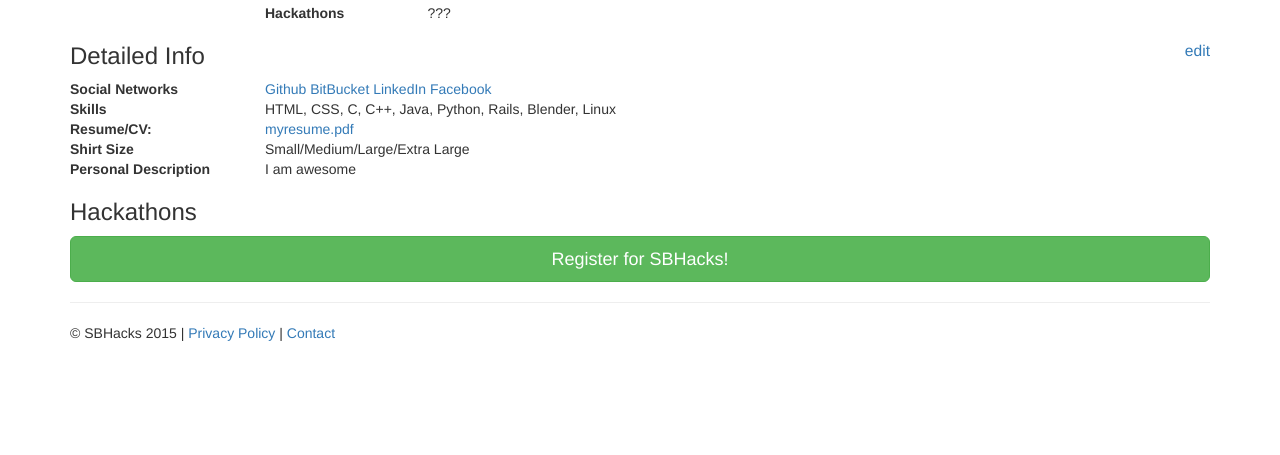
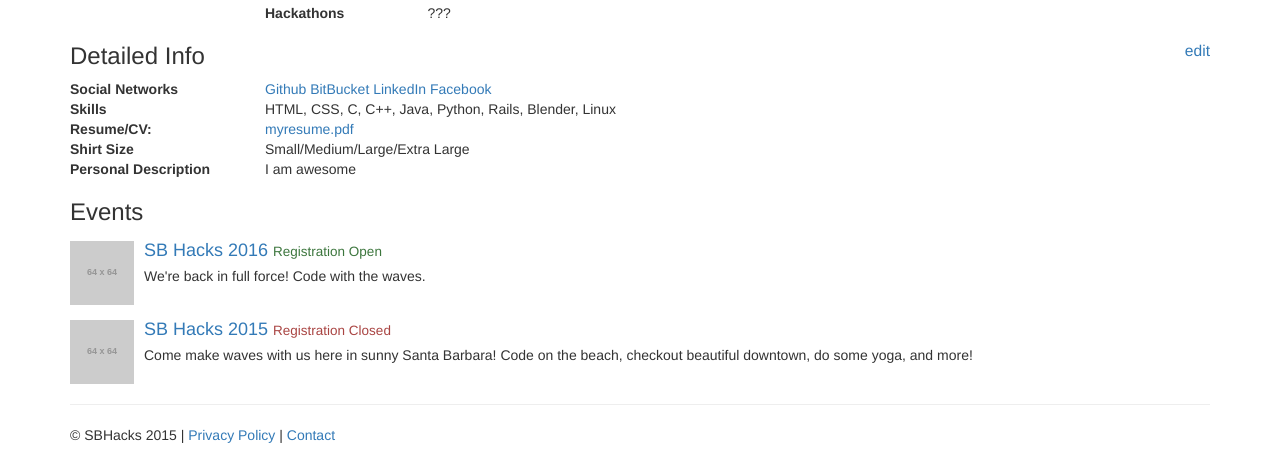
Before and after one commit to masoug/hackalackin, a Flask app: template templates/profile.html in a window 1280 px wide. Shown: the part 363-818 px from the top of the page. Before the commit the page ends 704 px from the top, so only its background shows below. Run offline with Flask 2, Linux system fonts and the light colour scheme; the template is opened without the code that fills it, so the values that code supplies are empty; grey boxes labelled with a size stand in for pictures from a placeholder-image service; parts of the project's set-up code (start-up, migrations or seed data) failed here and were passed over; some libraries are stand-ins or nearby versions.

Commit message:
added some stuff
TODO:
- add csrf protection
- add upload profile pic
- implement detailed profile info (big task)
- implement events/registration (big task)

```diff
--- a/main.py
+++ b/main.py
@@ -24,7 +24,14 @@
 @app.route("/")
 def index():
     # TODO: In reality; query HackerProfile to get user nickname
-    return render_template("index.html", user=users.get_current_user(),
+    user = users.get_current_user()
+    if user:
+        h_user = User.all().filter("user_id =", user.user_id()).get()
+        if h_user:
+            user = h_user
+        else:
+            return redirect(url_for("profile_edit_basic"))
+    return render_template("index.html", user=user,
                            login_url=users.create_login_url(url_for("index")),
                            logout_url=users.create_logout_url(url_for("index")))
 
@@ -47,7 +54,9 @@
         # validate and write new data
         form = ProfileEditBasicForm(request.form)
         if not form.validate():
-            return render_template("profile_edit_basic.html", form=form)
+            return render_template("profile_edit_basic.html",
+                                   logout_url=users.create_logout_url(url_for("index")),
+                                   form=form)
 
         # get user
         user = User.all().filter("user_id =", users.get_current_user().user_id()).get()
@@ -59,7 +68,9 @@
 
         populate_entity(form, user, User)
         user.put()
-        return render_template("profile_edit_basic.html", form=form, update_success=True)
+        return render_template("profile_edit_basic.html",
+                               logout_url=users.create_logout_url(url_for("index")),
+                               form=form, update_success=True)
     else:
         # pre-populate existing fields
         form = ProfileEditBasicForm()
@@ -69,6 +80,7 @@
         else:
             form.email.data = users.get_current_user().email()
         return render_template("profile_edit_basic.html",
+                               logout_url=users.create_logout_url(url_for("index")),
                                form=form)
 
 @app.errorhandler(404)
--- a/models.py
+++ b/models.py
@@ -7,9 +7,9 @@
                  "occupation", "affiliation", "field", "location", "hackathons"]
 
     user_id = db.StringProperty(required=True)
-    created = db.DateProperty(auto_now_add=True)
+    created = db.DateTimeProperty(auto_now_add=True)
 
-    email = db.EmailProperty(required=True)
+    email = db.StringProperty(required=True)
     first_name = db.StringProperty(required=True)
     middle_name = db.StringProperty()
     last_name = db.StringProperty(required=True)
--- a/templates/index.html
+++ b/templates/index.html
@@ -21,7 +21,7 @@
 <div class="jumbotron">
   <div class="container">
     {% if user %}
-    <h1>Hai {{ user.nickname() }}</h1>
+    <h1>Hai {{ user.nickname | default(user.first_name, True) | e }},</h1>
     <p>
       Thanks for joining Hackalackin!
     </p>
@@ -42,7 +42,8 @@
   <div class="col-md-4">
     <h2>Update Your Profile</h2>
     <p>
-      Advertise yourself! Make {{ user.nickname() }} the new motherfucker on the block! Fill out your profile so other hackers, organizers, and sponsors see YOU!
+      Advertise yourself! Make {{ user.nickname | default(user.first_name, True) | e }} the new motherfucker on the block!
+      Fill out your profile so other hackers, organizers, and sponsors see YOU!
       This also helps <b>us</b> know <b>you</b> so we can make your experience at SB Hacks the best it can be!
     </p>
   </div>
--- a/templates/profile.html
+++ b/templates/profile.html
@@ -21,7 +21,11 @@
 <h3>Basic Info <small class="pull-right"><a href="/profile/edit/basic/">edit</a></small></h3>
 <div class="row">
   <div class="col-md-2">
-    <p><img src="http://placehold.it/150x150"/></p>
+    <p>
+      <a href="/profile/edit/pic/" title="Click image to change profile pic!">
+        <img src="http://placehold.it/150x150"/>
+      </a>
+    </p>
   </div>
   <div class="col-md-10">
     <div class="row">
@@ -92,8 +96,39 @@
 <!-- end detailed info -->
 
 <!-- Hackathon info -->
-<h3>Hackathons</h3>
-<p><button class="btn btn-success btn-block btn-lg">Register for SBHacks!</button></p>
+<h3>Events</h3>
+<div class="media">
+  <div class="media-left media-top">
+    <a href="#">
+      <img class="media-object" src="http://placehold.it/64x64">
+    </a>
+  </div>
+  <div class="media-body">
+    <h4 class="media-heading">
+      <a href="/event/abcedf0123456789">
+        SB Hacks 2016
+      </a>
+      <small class="text-success">Registration Open</small>
+    </h4>
+    We're back in full force! Code with the waves.
+  </div>
+</div>
+<div class="media">
+  <div class="media-left media-top">
+    <a href="#">
+      <img class="media-object" src="http://placehold.it/64x64">
+    </a>
+  </div>
+  <div class="media-body">
+    <h4 class="media-heading">
+      <a href="/event/abcedf0123456789">
+        SB Hacks 2015
+      </a>
+      <small class="text-danger">Registration Closed</small>
+    </h4>
+    Come make waves with us here in sunny Santa Barbara! Code on the beach, checkout beautiful downtown, do some yoga, and more!
+  </div>
+</div>
 <!-- end hackathon info -->
 
 {% endblock %}
--- a/templates/profile_edit_basic.html
+++ b/templates/profile_edit_basic.html
@@ -50,10 +50,10 @@
     {{ f.label(class="col-sm-2 control-label") }}
     <div class="col-sm-10">
       {% if f.type == "RadioField" %}
-        {% for value, label, _ in f.iter_choices() %}
+        {% for value, label, selected in f.iter_choices() %}
           <div class="radio">
             <label>
-                <input type="radio" name="{{ f.id }}" id="{{ f.id }}" value="{{ value }}">{{ label }}
+                <input {% if selected %}checked{% endif %} type="radio" name="{{ f.id }}" id="{{ f.id }}" value="{{ value }}">{{ label }}
             </label>
           </div>
         {% endfor %}
@@ -69,6 +69,7 @@
   {% endfor %}
   <div class="form-group">
     <div class="col-sm-offset-2 col-sm-10">
+      <a class="btn btn-default" href="/profile/" role="button">Cancel</a>
       <button type="submit" class="btn btn-success">Update</button>
     </div>
   </div>
```
